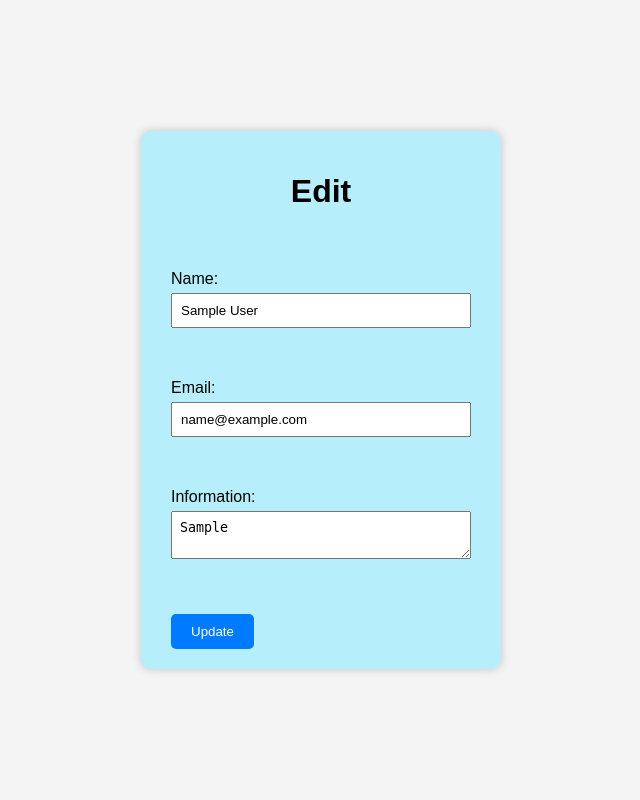
After one commit to Zybrilo13/Projekt_SJ_2025, a PHP site: page /edit.php?id=1 in a window 1280 px wide. The commit adds this page. Shown: the whole page, without its empty margins (319-959 px from the left). Run offline with PHP 8.4, Linux system fonts and the light colour scheme; tables that the repository leaves empty or names only in its code hold one stand-in row (values such as "Sample post").

Commit message:
zmeni v proekte

```diff
--- a/blocks/header.php
+++ b/blocks/header.php
@@ -5,6 +5,7 @@ $menuItems = [
     ['label' => 'Services', 'href' => '#section_3'],
     ['label' => 'Projects', 'href' => '#section_4'],
     ['label' => 'Contact', 'href' => '#section_5'],
+    ['label' => 'Admin Panel', 'href' => 'admin.php'],
 ]
 ?>
 
--- a/classes(OOP)/User.php
+++ b/classes(OOP)/User.php
@@ -6,13 +6,30 @@ class User {
         $this->pdo = $dbConnection;
     }
 
-    public function validate($name, $email) {
-        return strlen($name) >= 2 && strlen($email) >= 2 && filter_var($email, FILTER_VALIDATE_EMAIL);
+    public function validate($name, $email, $password) {
+        return strlen($name) >= 2 && strlen($email) >= 2 && filter_var($email, FILTER_VALIDATE_EMAIL) && strlen($password) >= 8;
     }
 
-    public function save($name, $email, $message) {
-        $sql = "INSERT INTO users(name, email, some_information) VALUES (?, ?, ?)";
+    public function save($name, $email, $message, $password) {
+        $sql = "INSERT INTO users(name, email, some_information, password) VALUES (?, ?, ?, ?)";
         $stmt = $this->pdo->prepare($sql);
-        $stmt->execute([$name, $email, $message]);
+        $hashedPassword = password_hash($password, PASSWORD_DEFAULT);
+        $stmt->execute([$name, $email, $message, $hashedPassword]);
+
     }
+
+    public function update($id, $name, $email, $message, $password)
+    {
+        $sql = "UPDATE users SET name = ?, email = ?, some_information = ?, password = ? WHERE id = ?";
+        $stmt = $this->pdo->prepare($sql);
+        $stmt->execute([$name, $email, $message, $password, $id]);
+    }
+
+    public function delete($id)
+    {
+        $sql = "DELETE FROM users WHERE id = ?";
+        $stmt = $this->pdo->prepare($sql);
+        $stmt->execute([$id]);
+    }
+
 }
--- /dev/null
+++ b/edit.php
@@ -0,0 +1,115 @@
+<?php
+require_once 'classes(OOP)/Database.php';
+require_once 'classes(OOP)/User.php';
+
+$db = new Database();
+$pdo = $db->getConnection();
+$user = new User($pdo);
+
+$id = isset($_GET['id']) ? (int)$_GET['id'] : 0;
+
+if ($id <= 0) {
+    die("Invalid ID.");
+}
+
+$stmt = $pdo->prepare("SELECT * FROM users WHERE id = ?");
+$stmt->execute([$id]);
+$row = $stmt->fetch(PDO::FETCH_ASSOC);
+
+if (!$row) {
+    die("User not found.");
+}
+
+if ($_SERVER['REQUEST_METHOD'] === 'POST') {
+    $name = $_POST['name'] ?? '';
+    $email = $_POST['email'] ?? '';
+    $info = $_POST['some_information'] ?? '';
+    $password = $_POST['password'];
+
+    if ($user->validate($name, $email, $password)) {
+        $user->update($id, $name, $email, $info, $password);
+        header("Location: admin.php");
+        exit();
+    } else {
+        echo "Invalid data!";
+    }
+}
+?>
+
+<!DOCTYPE html>
+<html lang="uk">
+<head>
+    <meta charset="UTF-8">
+    <title>Edit User</title>
+    <style>
+        body {
+            margin: 0;
+            padding: 0;
+            height: 100vh;
+            display: flex;
+            justify-content: center;
+            align-items: center;
+            background-color: #f4f4f4;
+            font-family: Arial, sans-serif;
+        }
+
+        form {
+            background-color: #b6effb;
+            padding: 20px 30px;
+            border-radius: 10px;
+            box-shadow: 0 0 10px rgba(0,0,0,0.2);
+            min-width: 300px;
+        }
+
+        label {
+            display: block;
+            margin-bottom: 15px;
+        }
+
+        input[type="text"],
+        input[type="email"],
+        textarea {
+            width: 100%;
+            padding: 8px;
+            margin-top: 5px;
+            box-sizing: border-box;
+        }
+
+        button {
+            padding: 10px 20px;
+            background-color: #007BFF;
+            color: white;
+            border: none;
+            border-radius: 5px;
+            cursor: pointer;
+        }
+
+        button:hover {
+            background-color: #0056b3;
+        }
+
+        h1 {
+            text-align: center;
+            margin-bottom: 60px;
+        }
+    </style>
+</head>
+<body>
+<form method="post" >
+    <h1>Edit</h1>
+    <label>Name:<br>
+        <input type="text" name="name" value="<?= htmlspecialchars($row['name']) ?>">
+    </label><br><br>
+
+    <label>Email:<br>
+        <input type="email" name="email" value="<?= htmlspecialchars($row['email']) ?>">
+    </label><br><br>
+
+    <label>Information:<br>
+        <textarea name="some_information"><?= htmlspecialchars($row['some_information']) ?></textarea>
+    </label><br><br>
+
+    <button type="submit">Update</button>
+</form>
+</body>
+</html>
--- a/reg.php
+++ b/reg.php
@@ -6,13 +6,14 @@ if ($_SERVER['REQUEST_METHOD'] === 'POST') {
     $name = trim(filter_var($_POST["name"], FILTER_SANITIZE_STRING));
     $email = trim(filter_var($_POST["email"], FILTER_SANITIZE_EMAIL));
     $message = trim($_POST["message"]);
+    $password = $_POST["password"];
 
     $db = new Database();
     $pdo = $db->getConnection();
     $user = new User($pdo);
 
-    if ($user->validate($name, $email)) {
-        $user->save($name, $email, $message);
+    if ($user->validate($name, $email, $password)) {
+        $user->save($name, $email, $message, $password);
         header("Location: index.php");
         exit;
     } else {
```
Also changed, not shown: admin.php (added, +87 -0 lines), blocks/footer.php (+7 -0 lines), classes(OOP)/Database.php (line endings or trailing spaces).
